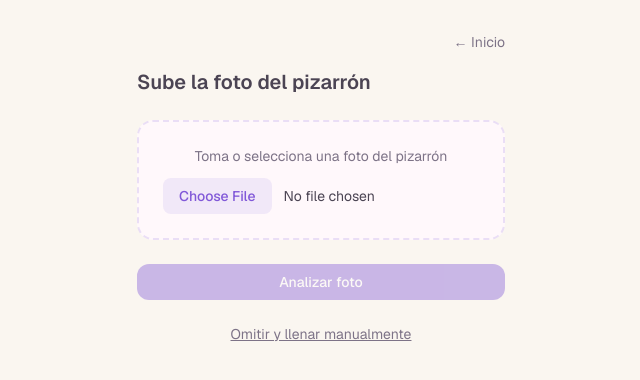
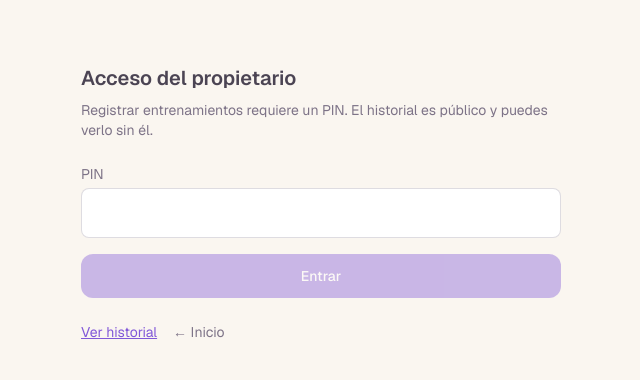
Before and after one commit to MontseOrtiz/wod-tracker, a Next.js app: page /log in a window 1280 px wide. Shown: the top 380 px of the page, without its empty margins (319-959 px from the left). Built offline with nearby package versions, Linux system fonts and the light colour scheme; no server answers.

Commit message:
feat: owner-only writes: PIN login, protected write routes and a PIN gate on /log

```diff
--- /dev/null
+++ b/app/api/auth/login/route.ts
@@ -0,0 +1,77 @@
+import { NextResponse } from 'next/server';
+import { SESSION_COOKIE, SESSION_TTL_SECONDS, createSessionToken, pinMatches } from '@/lib/auth';
+import { getAuthConfig } from '@/lib/auth-server';
+import { GLOBAL_LIMIT, IP_LIMIT, isLoginBlocked } from '@/lib/login-throttle';
+import { getClientIp } from '@/lib/rate-limit';
+import { createServiceClient } from '@/lib/supabase-server';
+
+export const dynamic = 'force-dynamic';
+
+const minutesAgo = (m: number) => new Date(Date.now() - m * 60_000).toISOString();
+
+function fail(error: string, status: number, headers?: Record<string, string>) {
+  return NextResponse.json({ error }, { status, headers });
+}
+
+export async function POST(request: Request) {
+  let config: { pin: string; secret: string };
+  try {
+    config = getAuthConfig();
+  } catch (err) {
+    console.error('auth misconfigured:', err);
+    return fail('El acceso no está configurado.', 500);
+  }
+
+  let pin: unknown;
+  try {
+    ({ pin } = await request.json());
+  } catch {
+    return fail('Solicitud inválida.', 400);
+  }
+  if (typeof pin !== 'string' || pin === '' || pin.length > 100) return fail('Solicitud inválida.', 400);
+
+  const supabase = createServiceClient();
+  const ip = getClientIp(request);
+
+  // Check the lockout before comparing, so a locked client learns nothing about the PIN.
+  const [ipCount, globalCount] = await Promise.all([
+    supabase
+      .from('login_attempts')
+      .select('id', { count: 'exact', head: true })
+      .eq('ip', ip)
+      .gte('created_at', minutesAgo(IP_LIMIT.windowMinutes)),
+    supabase
+      .from('login_attempts')
+      .select('id', { count: 'exact', head: true })
+      .gte('created_at', minutesAgo(GLOBAL_LIMIT.windowMinutes)),
+  ]);
+  if (ipCount.error || globalCount.error) {
+    console.error('login throttle lookup failed:', ipCount.error ?? globalCount.error);
+    return fail('No se pudo verificar el acceso. Intenta de nuevo.', 503);
+  }
+  if (isLoginBlocked({ ipFailures: ipCount.count ?? 0, globalFailures: globalCount.count ?? 0 })) {
+    return fail('Demasiados intentos. Espera unos minutos e inténtalo de nuevo.', 429, {
+      'Retry-After': String(IP_LIMIT.windowMinutes * 60),
+    });
+  }
+
+  if (!pinMatches(pin, config.pin)) {
+    const { error } = await supabase.from('login_attempts').insert({ ip });
+    if (error) console.error('could not record failed login:', error);
+    return fail('PIN incorrecto.', 401);
+  }
+
+  // Success: forgive this IP's earlier failures and drop stale rows from everyone.
+  await supabase.from('login_attempts').delete().eq('ip', ip);
+  await supabase.from('login_attempts').delete().lt('created_at', minutesAgo(24 * 60));
+
+  const response = NextResponse.json({ ok: true });
+  response.cookies.set(SESSION_COOKIE, createSessionToken(config.secret), {
+    httpOnly: true,
+    secure: process.env.NODE_ENV === 'production',
+    sameSite: 'lax',
+    path: '/',
+    maxAge: SESSION_TTL_SECONDS,
+  });
+  return response;
+}
--- /dev/null
+++ b/app/api/auth/logout/route.ts
@@ -0,0 +1,10 @@
+import { NextResponse } from 'next/server';
+import { SESSION_COOKIE } from '@/lib/auth';
+
+export const dynamic = 'force-dynamic';
+
+export async function POST() {
+  const response = NextResponse.json({ ok: true });
+  response.cookies.set(SESSION_COOKIE, '', { httpOnly: true, path: '/', maxAge: 0 });
+  return response;
+}
--- a/app/api/parse-workout/route.ts
+++ b/app/api/parse-workout/route.ts
@@ -1,4 +1,5 @@
 import { NextResponse } from 'next/server';
+import { requireAuth } from '@/lib/auth-server';
 import { validateImage } from '@/lib/upload-validation';
 import { rateLimit, getClientIp } from '@/lib/rate-limit';
 import { parseWhiteboard, VisionUnavailableError } from '@/lib/vision';
@@ -8,6 +9,9 @@ export const dynamic = 'force-dynamic';
 const RATE_LIMIT = { limit: 5, windowMs: 10 * 60 * 1000 };
 
 export async function POST(request: Request) {
+  const denied = await requireAuth();
+  if (denied) return denied;
+
   // Checked before reading the body so rejected requests stay cheap.
   const { allowed, retryAfterSeconds } = rateLimit(getClientIp(request), RATE_LIMIT);
   if (!allowed) {
--- a/app/api/sessions/route.ts
+++ b/app/api/sessions/route.ts
@@ -1,6 +1,7 @@
 import { randomUUID } from 'node:crypto';
 import { NextResponse } from 'next/server';
 import { createServiceClient } from '@/lib/supabase-server';
+import { requireAuth } from '@/lib/auth-server';
 import { saveSessionSchema } from '@/lib/session-schema';
 import { validateImage } from '@/lib/upload-validation';
 import { rateLimit, getClientIp } from '@/lib/rate-limit';
@@ -15,6 +16,9 @@ function fail(error: string, status: number) {
 }
 
 export async function POST(request: Request) {
+  const denied = await requireAuth();
+  if (denied) return denied;
+
   const { allowed, retryAfterSeconds } = rateLimit(`save:${getClientIp(request)}`, RATE_LIMIT);
   if (!allowed) {
     return NextResponse.json(
--- a/app/log/layout.tsx
+++ b/app/log/layout.tsx
@@ -1,9 +1,13 @@
 import type { Metadata } from 'next';
+import { PinGate } from '@/components/auth/PinGate';
+import { isAuthenticated } from '@/lib/auth-server';
 
 export const metadata: Metadata = {
   title: 'Registrar entrenamiento',
 };
 
-export default function LogLayout({ children }: { children: React.ReactNode }) {
+export default async function LogLayout({ children }: { children: React.ReactNode }) {
+  // Writing is owner-only: anyone else sees the PIN form instead of the wizard.
+  if (!(await isAuthenticated())) return <PinGate />;
   return children;
 }
--- a/app/log/page.tsx
+++ b/app/log/page.tsx
@@ -3,6 +3,7 @@
 import Link from 'next/link';
 import { ExerciseList } from '@/components/log/ExerciseList';
 import { StepIndicator } from '@/components/log/StepIndicator';
+import { LogoutButton } from '@/components/auth/LogoutButton';
 import { useWorkoutLog } from './useWorkoutLog';
 
 export default function LogPage() {
@@ -23,7 +24,8 @@ export default function LogPage() {
 
   return (
     <main className="max-w-lg mx-auto px-4 py-8">
-      <div className="flex justify-end mb-4">
+      <div className="flex items-center justify-between mb-4">
+        <LogoutButton />
         <Link href="/" className="text-sm text-text-secondary hover:text-primary-strong transition">
           ← Inicio
         </Link>
--- /dev/null
+++ b/components/auth/LogoutButton.tsx
@@ -0,0 +1,22 @@
+'use client';
+
+import { useRouter } from 'next/navigation';
+
+export function LogoutButton() {
+  const router = useRouter();
+
+  async function handleClick() {
+    await fetch('/api/auth/logout', { method: 'POST' }).catch(() => null);
+    router.refresh();
+  }
+
+  return (
+    <button
+      type="button"
+      onClick={handleClick}
+      className="text-sm text-text-secondary hover:text-primary-strong transition px-2 py-2"
+    >
+      Salir
+    </button>
+  );
+}
--- /dev/null
+++ b/components/auth/PinGate.tsx
@@ -0,0 +1,82 @@
+'use client';
+
+import { useState } from 'react';
+import { useRouter } from 'next/navigation';
+import Link from 'next/link';
+
+export function PinGate() {
+  const router = useRouter();
+  const [pin, setPin] = useState('');
+  const [error, setError] = useState<string | null>(null);
+  const [isSubmitting, setIsSubmitting] = useState(false);
+
+  async function handleSubmit(e: React.FormEvent) {
+    e.preventDefault();
+    if (!pin) return;
+    setIsSubmitting(true);
+    setError(null);
+
+    try {
+      const res = await fetch('/api/auth/login', {
+        method: 'POST',
+        headers: { 'Content-Type': 'application/json' },
+        body: JSON.stringify({ pin }),
+      });
+      if (res.ok) {
+        // The cookie is set; re-render the layout on the server so it lets the page through.
+        router.refresh();
+        return;
+      }
+      const json = await res.json().catch(() => null);
+      setError(json?.error ?? 'No se pudo verificar el PIN.');
+    } catch {
+      setError('No se pudo conectar con el servidor. Intenta de nuevo.');
+    }
+    setIsSubmitting(false);
+  }
+
+  return (
+    <main className="max-w-lg mx-auto px-4 py-16 flex flex-col gap-6">
+      <div className="flex flex-col gap-2">
+        <h1 className="text-xl font-semibold text-text-primary">Acceso del propietario</h1>
+        <p className="text-sm text-text-secondary">
+          Registrar entrenamientos requiere un PIN. El historial es público y puedes verlo sin él.
+        </p>
+      </div>
+
+      <form onSubmit={handleSubmit} className="flex flex-col gap-4">
+        <div className="flex flex-col gap-1">
+          <label htmlFor="pin" className="text-sm text-text-secondary">PIN</label>
+          <input
+            id="pin"
+            type="password"
+            inputMode="numeric"
+            autoComplete="off"
+            value={pin}
+            onChange={e => setPin(e.target.value)}
+            className="w-full border border-text-secondary/25 rounded-lg px-3 py-3 text-base bg-surface text-text-primary focus:outline-none focus:ring-2 focus:ring-primary/60 focus:border-primary"
+          />
+        </div>
+
+        {error && (
+          <p role="alert" className="text-sm text-error-strong bg-error/15 border border-error/30 rounded-xl px-3 py-2">
+            {error}
+          </p>
+        )}
+
+        <button
+          type="submit"
+          disabled={isSubmitting || !pin}
+          className="bg-primary-strong text-white px-6 py-3 rounded-xl text-sm font-medium hover:opacity-90 disabled:opacity-40 active:scale-[0.98] transition"
+        >
+          {isSubmitting ? 'Verificando…' : 'Entrar'}
+        </button>
+      </form>
+
+      <div className="flex gap-4 text-sm">
+        <Link href="/history" className="text-primary-strong underline">Ver historial</Link>
+        <Link href="/" className="text-text-secondary hover:text-primary-strong transition">← Inicio</Link>
+      </div>
+    </main>
+  );
+}
```
